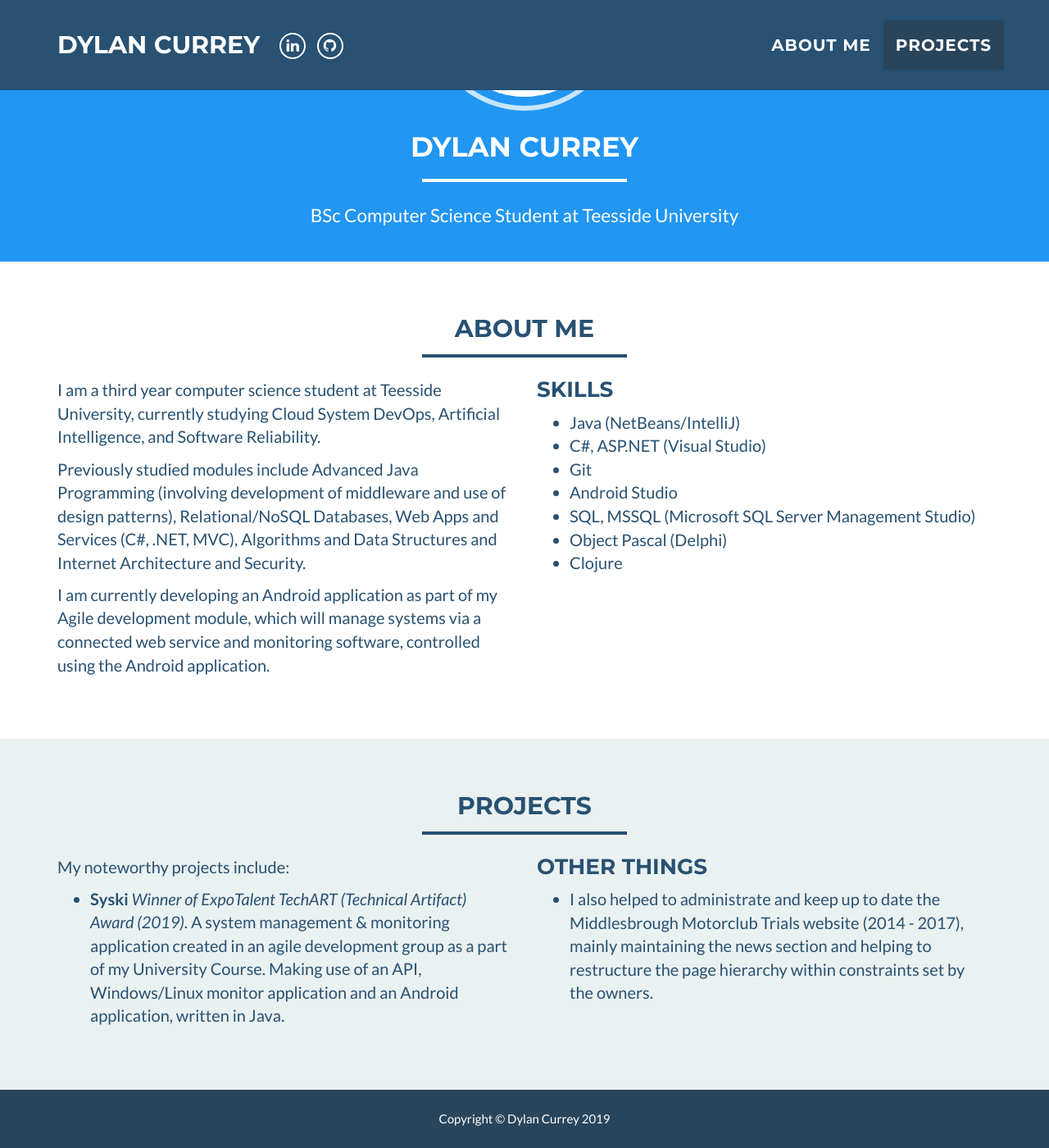
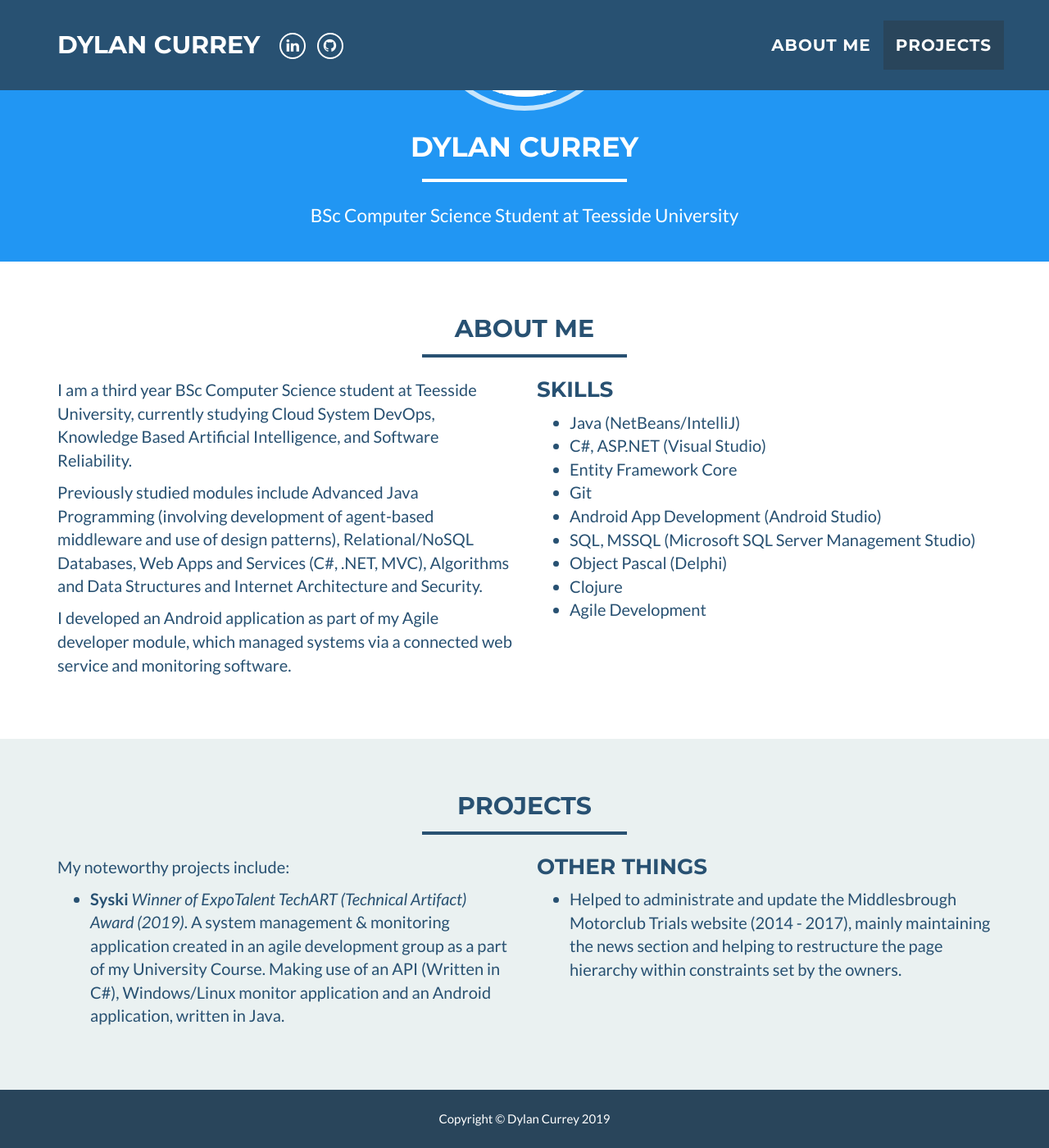
Before and after one commit to dscurrey/dscurrey.github.io, a Jekyll site: the page built from index.html, in a window 1280 px wide and 1400 px high, scrolled down 255 px. Shown: the whole window at 82% size. Built offline with Jekyll 4.4.1, drawn with Linux system fonts in a browser that asks for light colours.

Commit message:
Misc. Tweaks to reflect changes in studies, etc.

```diff
--- a/_includes/about_me.html
+++ b/_includes/about_me.html
@@ -9,14 +9,14 @@
     <div class="row">
 		<div class="col-sm-6">
 			<p>
-				I am a third year computer science student at Teesside University, currently studying Cloud System DevOps, Artificial Intelligence, and Software Reliability.
+				I am a third year BSc Computer Science student at Teesside University, currently studying Cloud System DevOps, Knowledge Based Artificial Intelligence, and Software Reliability.
 			</p>
 			<p>
 				<!--Detail-->
-				Previously studied modules include Advanced Java Programming (involving development of middleware and use of design patterns), Relational/NoSQL Databases, Web Apps and Services (C#, .NET, MVC), Algorithms and Data Structures and Internet Architecture and Security.
+				Previously studied modules include Advanced Java Programming (involving development of agent-based middleware and use of design patterns), Relational/NoSQL Databases, Web Apps and Services (C#, .NET, MVC), Algorithms and Data Structures and Internet Architecture and Security.
 			</p>
 			<p>
-				I am currently developing an Android application as part of my Agile development module, which will manage systems via a connected web service and monitoring software, controlled using the Android application.
+				I developed an Android application as part of my Agile developer module, which managed systems via a connected web service and monitoring software.
 			</p>
 		</div>
 		<div class="col-sm-6">
@@ -27,10 +27,15 @@
 				</li>
 				<li>
 				C#, ASP.NET (Visual Studio)
+				</li>
+				<li>
+				Entity Framework Core
+				</li>
 				<li>
 				Git
+				</li>
 				<li>
-				Android Studio
+				Android App Development (Android Studio)
 				</li>
 				<li>
 				SQL, MSSQL (Microsoft SQL Server Management Studio)
@@ -41,6 +46,9 @@
 				<li>
 				Clojure
 				</li>
+				<li>
+				Agile Development
+				</li>
 			</ul>
 		</div>
     </div>
--- a/_includes/projects.html
+++ b/_includes/projects.html
@@ -13,7 +13,7 @@
 				</p>
 				<ul>
 					<li>
-					<b>Syski</b> <i>Winner of ExpoTalent TechART (Technical Artifact) Award (2019)</i>. A system management & monitoring application created in an agile development group as a part of my University Course. Making use of an API, Windows/Linux monitor application and an Android application, written in Java.
+					<b>Syski</b> <i>Winner of ExpoTalent TechART (Technical Artifact) Award (2019)</i>. A system management & monitoring application created in an agile development group as a part of my University Course. Making use of an API (Written in C#), Windows/Linux monitor application and an Android application, written in Java.
 					</li>
 				</ul>
 			</div>
@@ -21,7 +21,7 @@
 				<h3 style="margin-top:0">Other Things</h3>
 				<ul>
 					<li>
-					I also helped to administrate and keep up to date the Middlesbrough Motorclub Trials website (2014 - 2017), mainly maintaining the news section and helping to restructure the page hierarchy within constraints set by the owners.
+					Helped to administrate and update the Middlesbrough Motorclub Trials website (2014 - 2017), mainly maintaining the news section and helping to restructure the page hierarchy within constraints set by the owners.
 					</li>
 				</ul>
 			</div>
```
